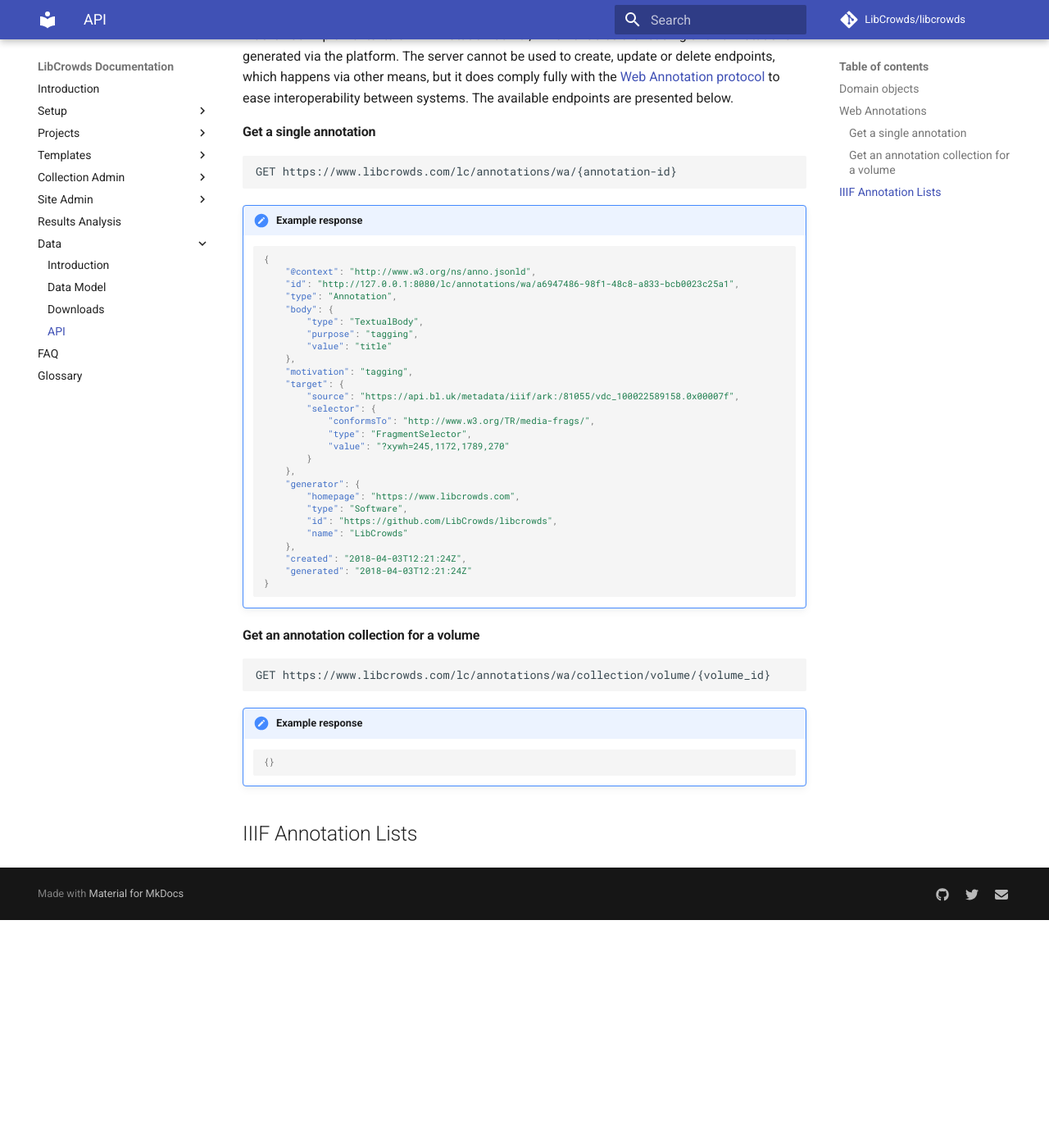
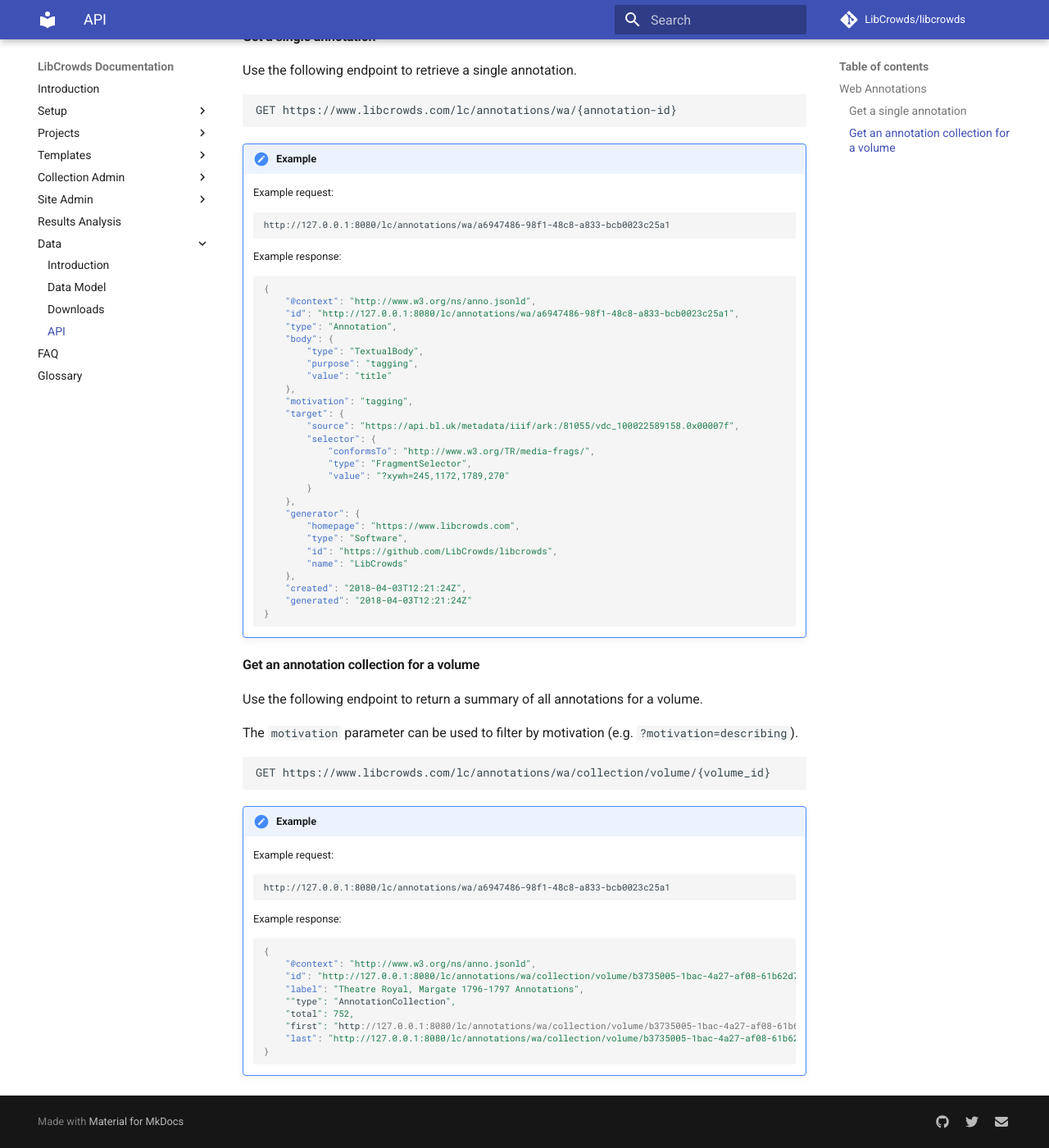
Before and after one commit to LibCrowds/docs, an MkDocs documentation site: the page built from docs/data/api.md, in a window 1280 px wide and 1400 px high, scrolled down 434 px. Shown: the whole window at 82% size. Built offline with MkDocs 1.6.1 and Material for MkDocs 9.7.7, drawn with Linux system fonts in a browser that asks for light colours; comment, search, counter and statistics services are not loaded; old or Windows-style settings are respelled for this version of MkDocs; before the commit the page ends 1556 px from its top, so only the background shows below that; some of the changed text lies outside the part shown.

Commit message:
Update API docs

````diff
--- a/docs/data/api.md
+++ b/docs/data/api.md
@@ -2,10 +2,6 @@
 The following section describes the various endpoints available for retrieving
 the final results data from LibCrowds. This is the data generated once all
 contributions for a task have been analysed.
-
-TODO: write this!
-
-## Domain objects
 
 ## Web Annotations
 
@@ -19,11 +15,21 @@
 
 #### Get a single annotation
 
+Use the following endpoint to retrieve a single annotation.
+
 ``` http
 GET https://www.libcrowds.com/lc/annotations/wa/{annotation-id}
 ```
 
-!!! summary "Example response"
+!!! summary "Example"
+
+    Example request:
+
+    ``` http
+    http://127.0.0.1:8080/lc/annotations/wa/a6947486-98f1-48c8-a833-bcb0023c25a1
+    ```
+
+    Example response:
 
     ```json-ld
     {
@@ -57,14 +63,34 @@
 
 #### Get an annotation collection for a volume
 
+Use the following endpoint to return a summary of all annotations for a
+volume.
+
+The `motivation` parameter can be used to filter by motivation
+(e.g. `?motivation=describing`).
+
 ``` http
 GET https://www.libcrowds.com/lc/annotations/wa/collection/volume/{volume_id}
 ```
 
-!!! summary "Example response"
+!!! summary "Example"
+
+    Example request:
+
+    ``` http
+    http://127.0.0.1:8080/lc/annotations/wa/a6947486-98f1-48c8-a833-bcb0023c25a1
+    ```
+
+    Example response:
 
     ```json-ld
-    {}
+    {
+        "@context": "http://www.w3.org/ns/anno.jsonld",
+        "id": "http://127.0.0.1:8080/lc/annotations/wa/collection/volume/b3735005-1bac-4a27-af08-61b62d708fdb",
+        "label": "Theatre Royal, Margate 1796-1797 Annotations",
+        ""type": "AnnotationCollection",
+        "total": 752,
+        "first": "http://127.0.0.1:8080/lc/annotations/wa/collection/volume/b3735005-1bac-4a27-af08-61b62d708fdb/page1",
+        "last": "http://127.0.0.1:8080/lc/annotations/wa/collection/volume/b3735005-1bac-4a27-af08-61b62d708fdb/page8"
+    }
     ```
-
-## IIIF Annotation Lists
````
